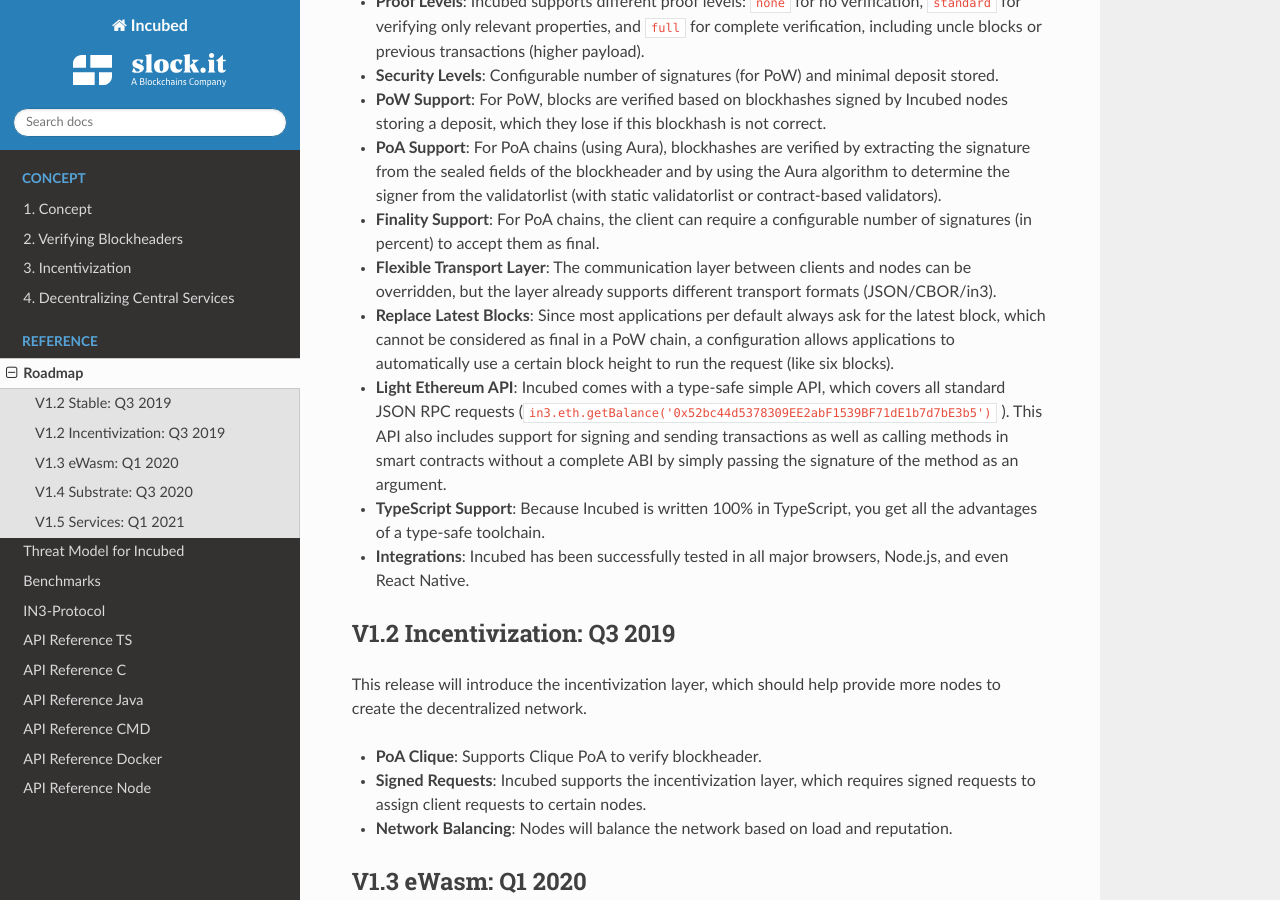
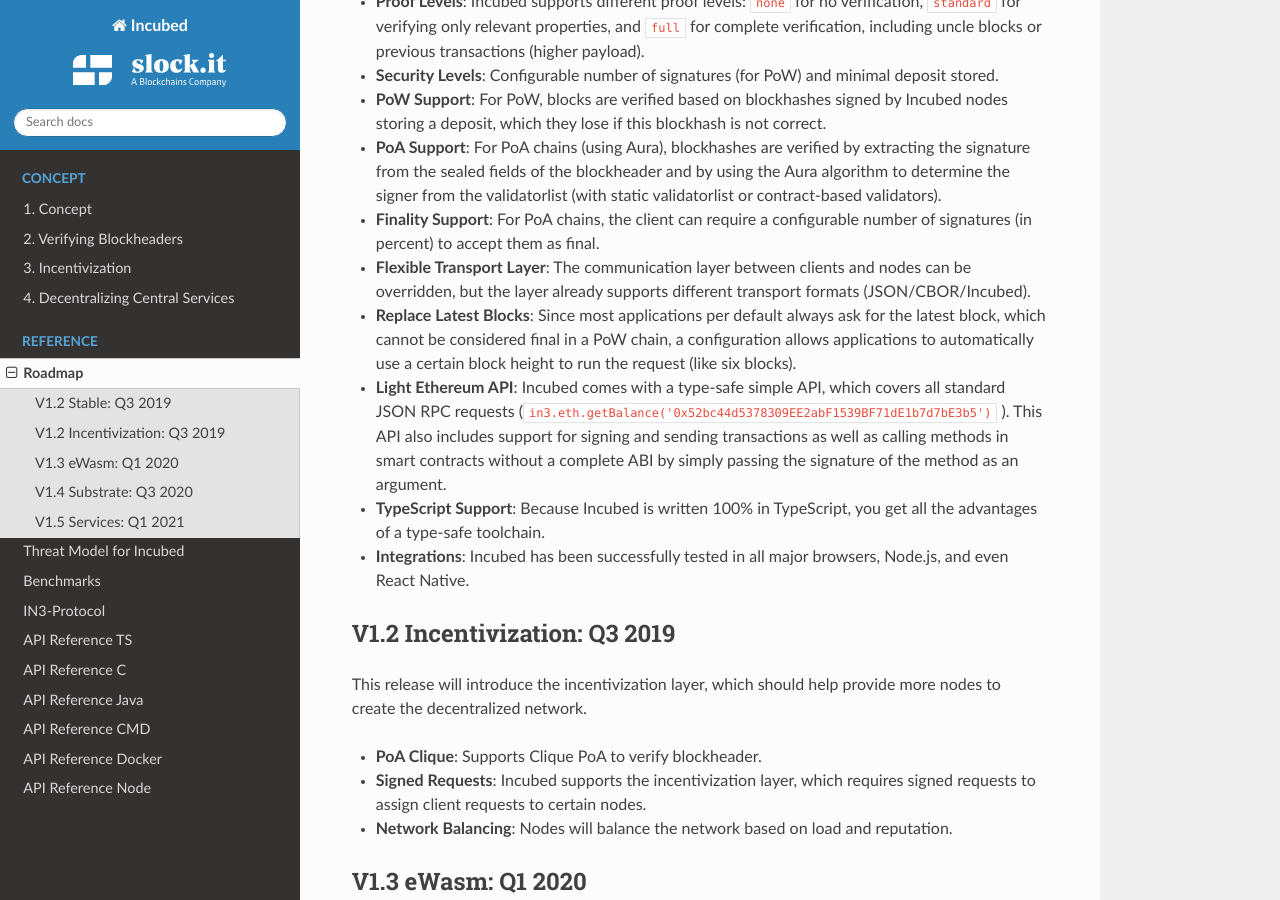
Before and after one commit to blockchainsllc/in3-docs, a Sphinx documentation site: the page built from docs/milestones.md, in a window 1280 px wide and 900 px high, scrolled down 1093 px. Built offline with Sphinx 7.4.7 and the Read the Docs theme 2.0.0, drawn with Linux system fonts in a browser that asks for light colours; pages that are not in the unit, such as notebooks, are missing from menus.

Commit message:
Update milestones.md

```diff
--- a/docs/milestones.md
+++ b/docs/milestones.md
@@ -23,8 +23,8 @@
 - **PoW Support**: For PoW, blocks are verified based on blockhashes signed by Incubed nodes storing a deposit, which they lose if this blockhash is not correct.
 - **PoA Support**: For PoA chains (using Aura), blockhashes are verified by extracting the signature from the sealed fields of the blockheader and by using the Aura algorithm to determine the signer from the validatorlist (with static validatorlist or contract-based validators).
 - **Finality Support**: For PoA chains, the client can require a configurable number of signatures (in percent) to accept them as final.
-- **Flexible Transport Layer**: The communication layer between clients and nodes can be overridden, but the layer already supports different transport formats (JSON/CBOR/in3).
-- **Replace Latest Blocks**: Since most applications per default always ask for the latest block, which cannot be considered as final in a PoW chain, a configuration allows applications to automatically use a certain block height to run the request (like six blocks).
+- **Flexible Transport Layer**: The communication layer between clients and nodes can be overridden, but the layer already supports different transport formats (JSON/CBOR/Incubed).
+- **Replace Latest Blocks**: Since most applications per default always ask for the latest block, which cannot be considered final in a PoW chain, a configuration allows applications to automatically use a certain block height to run the request (like six blocks).
 - **Light Ethereum API**: Incubed comes with a type-safe simple API, which covers all standard JSON RPC requests (`in3.eth.getBalance('0x52bc44d5378309EE2abF1539BF71dE1b7d7bE3b5')` ). This API also includes support for signing and sending transactions as well as calling methods in smart contracts without a complete ABI by simply passing the signature of the method as an argument.
 - **TypeScript Support**: Because Incubed is written 100% in TypeScript, you get all the advantages of a type-safe toolchain.
 - **Integrations**: Incubed has been successfully tested in all major browsers, Node.js, and even React Native.
```
